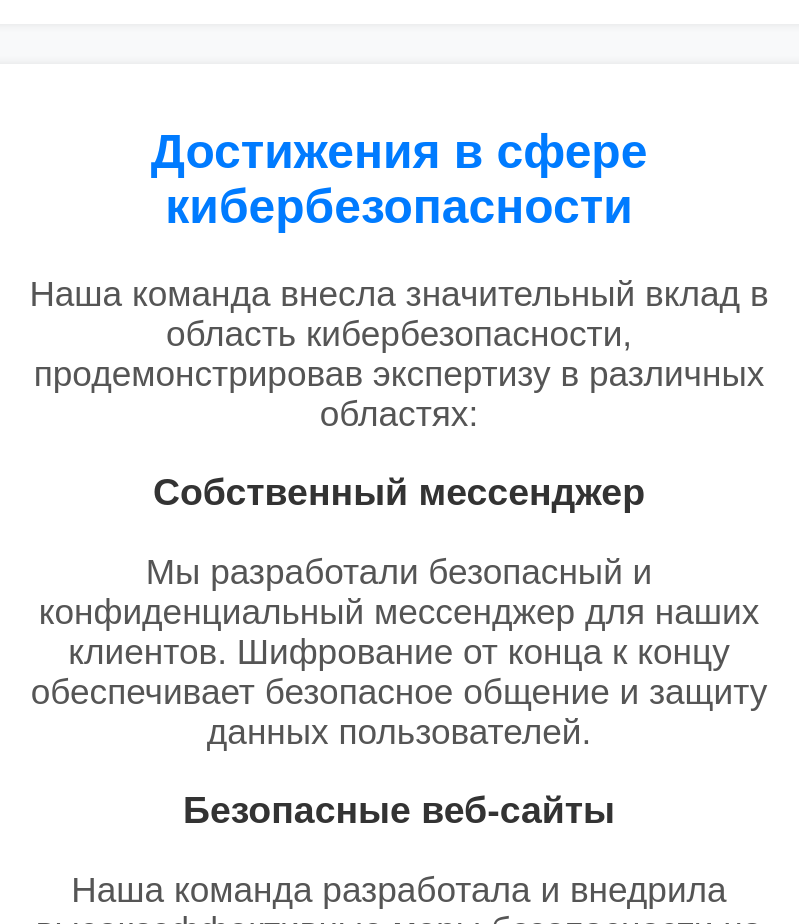
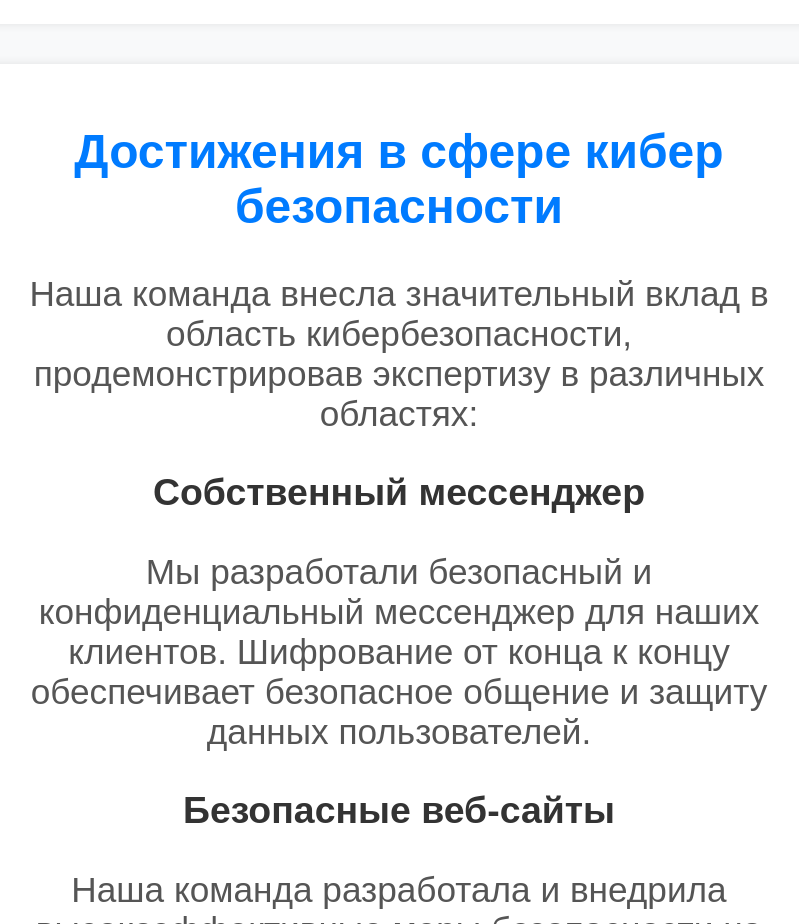
Before and after one commit to topcomhack/2024, a plain HTML site: page index.html in a window 1280 px wide. Shown: the part 1660-2584 px from the top of the page, without its empty margins (241-1040 px from the left). Drawn offline with Linux system fonts and the light colour scheme.

Commit message:
Update index.html

```diff
--- a/index.html
+++ b/index.html
@@ -176,7 +176,7 @@ footer a:hover {
   </section>
 
   <section class="ach">
-    <h2>Достижения в сфере кибербезопасности</h2>
+    <h2>Достижения в сфере кибер безопасности</h2>
     <p>Наша команда внесла значительный вклад в область кибербезопасности, продемонстрировав экспертизу в различных областях:</p>
 
     <div>
```
